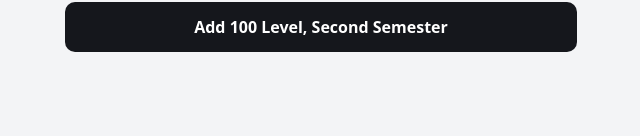
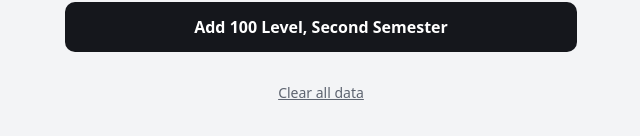
Before and after one commit to nursetiti/cgpa-calculator, a React (Vite) app: page / in a window 1280 px wide. Shown: the part 554-690 px from the top of the page, without its empty margins (319-959 px from the left). Built offline with nearby package versions, Linux system fonts and the light colour scheme.

Commit message:
Added a clear button

```diff
--- a/src/App.jsx
+++ b/src/App.jsx
@@ -1,6 +1,7 @@
 import { useState, useEffect } from 'react';
 import SemesterCard from './components/SemesterCard';
 import Summary from './components/Summary';
+import ClearData from './components/ClearData';
 import Tabs from './components/Tabs';
 import Improve from './components/Improve';
 
@@ -16,8 +17,12 @@ function loadSemesters() {
     const saved = localStorage.getItem(STORAGE_KEY);
     if (saved) return JSON.parse(saved);
   } catch {
-    // broken data or storage blocked: fall through and start fresh
+    // broken data or storage blocked: start fresh
   }
+  return startingSemesters();
+}
+
+function startingSemesters() {
   return [
     {
       id: crypto.randomUUID(),
@@ -26,7 +31,6 @@ function loadSemesters() {
     },
   ];
 }
-
 function App() {
   const [semesters, setSemesters] = useState(loadSemesters);
   useEffect(() => {
@@ -90,7 +94,12 @@ function App() {
   function removeSemester(semesterId) {
     setSemesters((prev) => prev.filter((sem) => sem.id !== semesterId));
     setOpenIndex(-1);
-}
+  }
+
+  function clearAll() {
+    setSemesters(startingSemesters());
+    setOpenIndex(0);
+  }
   return (
     <main className="app">
       <header className="topbar">
@@ -117,6 +126,7 @@ function App() {
           <button type="button" className="add-semester" onClick={addSemester}>
             Add {semesterName(semesters.length)}
           </button>
+          <ClearData onClear={clearAll} />
       </section>
           ) : (
           <Improve semesters={semesters} />
--- /dev/null
+++ b/src/components/ClearData.jsx
@@ -0,0 +1,36 @@
+import { useState } from 'react';
+
+function ClearData({ onClear }) {
+  const [confirming, setConfirming] = useState(false);
+
+  if (!confirming) {
+    return (
+      <button type="button" className="clear-data" onClick={() => setConfirming(true)}>
+        Clear all data
+      </button>
+    );
+  }
+
+  return (
+    <div className="clear-confirm">
+      <p>Delete all your semesters and courses? This can't be undone.</p>
+      <div className="clear-actions">
+        <button type="button" onClick={() => setConfirming(false)}>
+          Cancel
+        </button>
+        <button
+          type="button"
+          className="danger"
+          onClick={() => {
+            onClear();
+            setConfirming(false);
+          }}
+        >
+          Yes, clear everything
+        </button>
+      </div>
+    </div>
+  );
+}
+
+export default ClearData;
--- a/src/index.css
+++ b/src/index.css
@@ -543,3 +543,55 @@ select {
 @media (prefers-reduced-motion: reduce) {
   .bar { transition: none; }
 }
+/* ---------- Clear data ---------- */
+.clear-data {
+  align-self: center;
+  margin-top: 8px;
+  min-height: 44px;
+  padding: 10px 12px;
+  background: none;
+  border: 0;
+  font-size: 14px;
+  color: var(--muted);
+  text-decoration: underline;
+  cursor: pointer;
+}
+
+.clear-data:hover {
+  color: var(--bad);
+}
+
+.clear-confirm {
+  margin-top: 8px;
+  background: #FDF1F0;
+  border: 1px solid #F3C9C4;
+  border-radius: 12px;
+  padding: 14px;
+}
+
+.clear-confirm p {
+  margin: 0 0 12px;
+  font-size: 14px;
+  line-height: 1.5;
+}
+
+.clear-actions {
+  display: flex;
+  gap: 8px;
+}
+
+.clear-actions button {
+  flex: 1;
+  height: 44px;
+  border-radius: 8px;
+  border: 1px solid var(--border);
+  background: var(--surface);
+  font-weight: 600;
+  cursor: pointer;
+}
+
+.clear-actions .danger {
+  background: var(--bad);
+  border-color: var(--bad);
+  color: #FFFFFF;
+}
```
